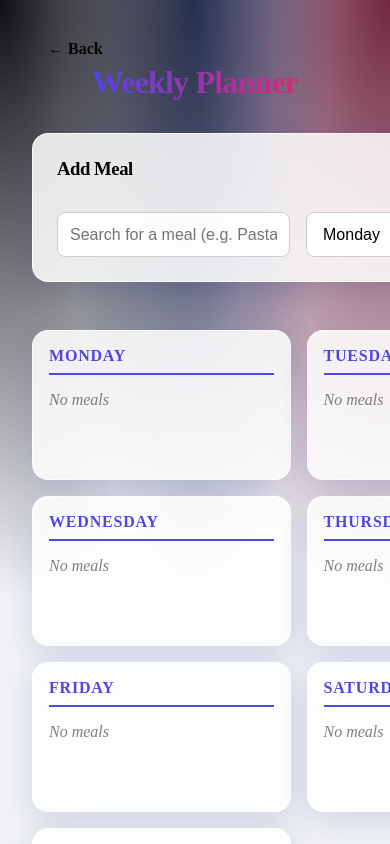
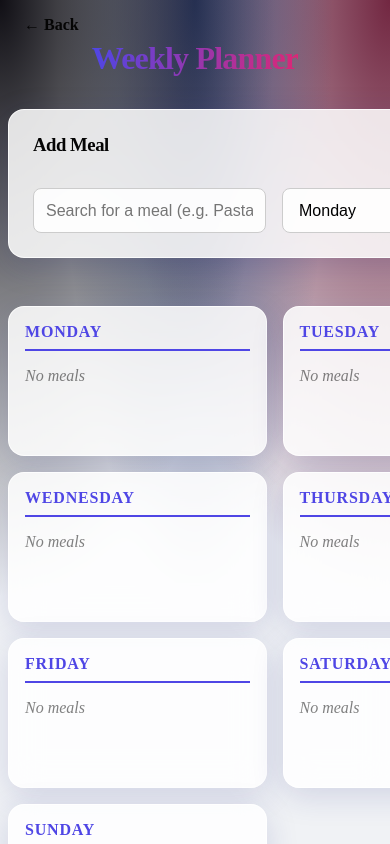
Before and after one commit to Brachyy/kitchen, a Next.js app: page /planner in a window 390 px wide. Built offline with nearby package versions, Linux system fonts and the light colour scheme.

Commit message:
Fix: Aggressive mobile optimization (padding, grid, min-width)

```diff
--- a/src/app/planner/page.module.css
+++ b/src/app/planner/page.module.css
@@ -68,7 +68,21 @@
     grid-template-columns: 1fr;
   }
 
+  .container {
+    padding: 1rem; /* Reduce padding to prevent squeeze */
+  }
+
   .listSection {
     position: static;
   }
 }
+
+@media (max-width: 480px) {
+  .container {
+    padding: 0.5rem; /* Even smaller padding for very small screens */
+  }
+
+  .title {
+    font-size: 2rem;
+  }
+}
--- a/src/components/Planner.module.css
+++ b/src/components/Planner.module.css
@@ -89,9 +89,15 @@
 
 .grid {
   display: grid;
-  grid-template-columns: repeat(auto-fit, minmax(250px, 1fr)); /* Better width for day columns */
-  gap: 1.5rem;
+  grid-template-columns: repeat(auto-fit, minmax(160px, 1fr)); /* Much smaller min-width to fit 2 cols on mobile or 1 col without overflow */
+  gap: 1rem; /* Reduce gap */
   width: 100%;
+}
+
+.searchInput {
+  composes: input from global;
+  flex: 1;
+  min-width: 150px; /* Allow shrinking further */
 }
 
 .dayCard {
```
